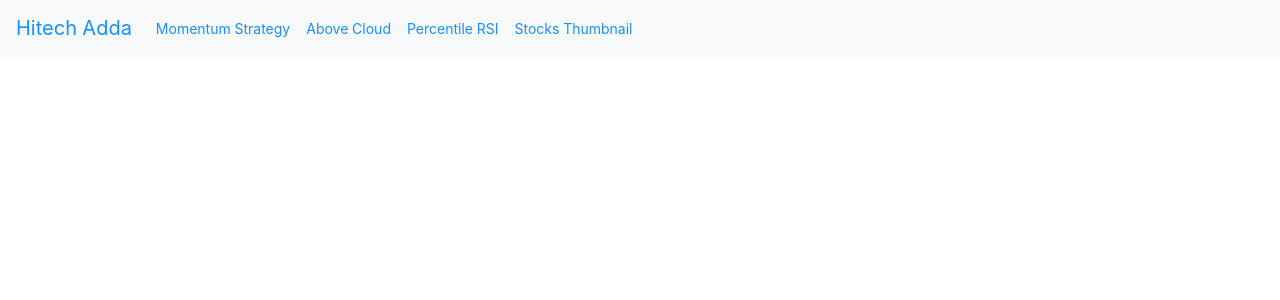
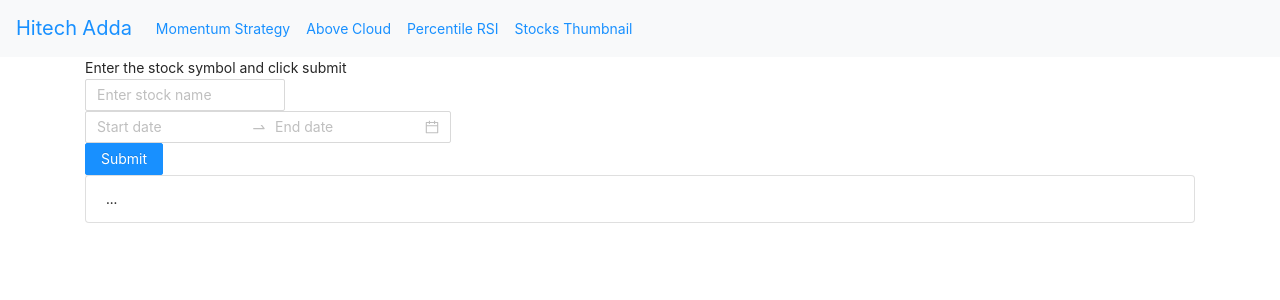
Before and after one commit to bommojuvishu/hitechaddareact, a React (Create React App) app: page /returns in a window 1280 px wide. Shown: the top 300 px of the page. Built offline with nearby package versions, Linux system fonts and the light colour scheme.

Commit message:
added returns page

```diff
--- a/src/App.js
+++ b/src/App.js
@@ -3,6 +3,7 @@ import { makeStyles } from "@material-ui/core/styles";
 import Home from "./pages/Home";
 import Cloud from "./pages/Cloud";
 import Stocknotify from "./pages/Stocknotify";
+import Returns from "./pages/Returns";
 
 import { BrowserRouter as Router, Switch, Route, Link } from "react-router-dom";
 
@@ -87,6 +88,9 @@ function App() {
           <Route exact path="/gallery">
             <GalleryStocks />
           </Route>
+          <Route exact path="/returns">
+            <Returns />
+          </Route>
           <Route exact path="/">
             <Container>
               <h3>
@@ -117,6 +121,12 @@ function App() {
                     low
                   </Link>
                 </li>
+                <li class="list-group-item">
+                  <Link to="/returns">
+                    Stocks returns : check the returns for stocks in the time
+                    range
+                  </Link>
+                </li>
               </ul>
             </Container>
           </Route>
--- a/src/pages/AboveCloud.js
+++ b/src/pages/AboveCloud.js
@@ -25,7 +25,6 @@ function AboveCloud() {
     var url = "https://hitechadda.com/getmoment";
 
     axios.get(url).then((res) => {
-      console.log("URLDATA testing", result);
       const webdata = res.data;
       //   console.log("URLDATA", res.data);
       res.data.cols[1].hidden = true;
@@ -33,7 +32,7 @@ function AboveCloud() {
       res.data.cols[3].hidden = true;
       res.data.cols[4].hidden = true;
       res.data.cols[5].hidden = true;
-      res.data.cols[8].hidden = true;
+      // res.data.cols[8].hidden = true;
 
       res.data.data = _.orderBy(res.data.data, ["AboveCloud"], ["desc"]);
 
--- /dev/null
+++ b/src/pages/Returns.js
@@ -0,0 +1,68 @@
+import React, { useState } from "react";
+import { useEffect } from "react";
+import axios from "axios";
+import _ from "lodash";
+import { Input } from "antd";
+import { Button } from "antd";
+import { DatePicker, Space } from "antd";
+const { RangePicker } = DatePicker;
+
+function Returns() {
+  // var result;
+
+  let stockname = "";
+  let startdate = "",
+    enddate = "";
+
+  const [result, setResult] = useState("...");
+
+  useEffect(() => {}, []);
+
+  function onChange(date, dateString) {
+    console.log(dateString);
+    startdate = dateString[0];
+    enddate = dateString[1];
+  }
+
+  function onInputChange(e) {
+    console.log("onInputChange", e.target.value);
+    stockname = e.target.value;
+  }
+
+  const submitData = () => {
+    console.log("button clicked");
+    var url = "https://hitechadda.com/returns";
+    let datasent;
+    datasent = { stockname: stockname, startdate: startdate, enddate: enddate };
+
+    axios.post(url, datasent).then((res) => {
+      console.log("URLDATA testing", res.data);
+      setResult(res.data.name + " : " + res.data.returns);
+    });
+  };
+
+  return (
+    <div className="container">
+      Enter the stock symbol and click submit
+      <div>
+        <Input
+          placeholder="Enter stock name "
+          style={{ width: 200 }}
+          onChange={onInputChange}
+        />{" "}
+        <br />
+        <RangePicker onChange={onChange} />
+        <br />
+        <Button type="primary" onClick={() => submitData()}>
+          Submit
+        </Button>
+        <br />
+        <ul class="list-group">
+          <li class="list-group-item">{result}</li>
+        </ul>
+      </div>
+    </div>
+  );
+}
+
+export default Returns;
```
